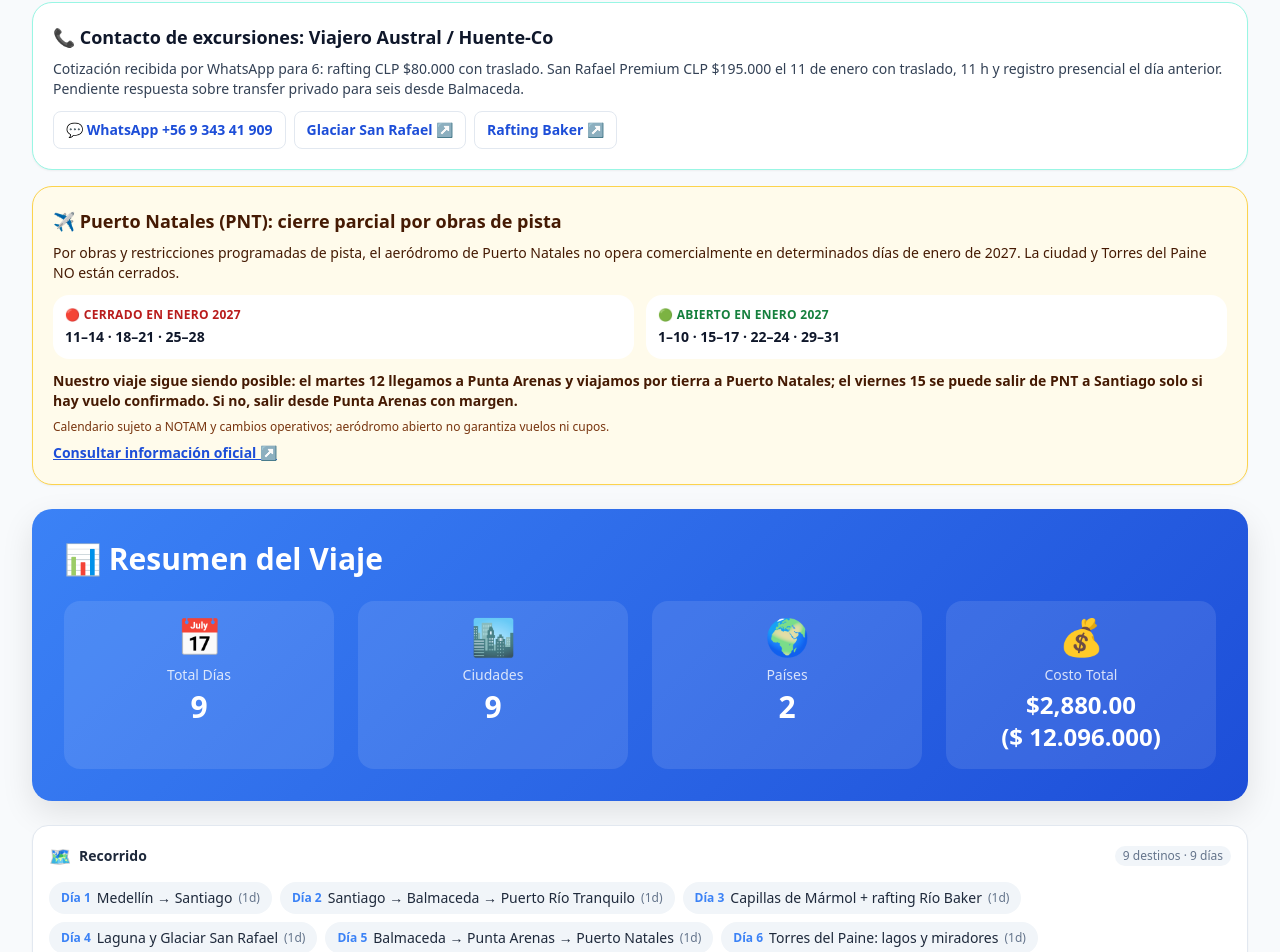
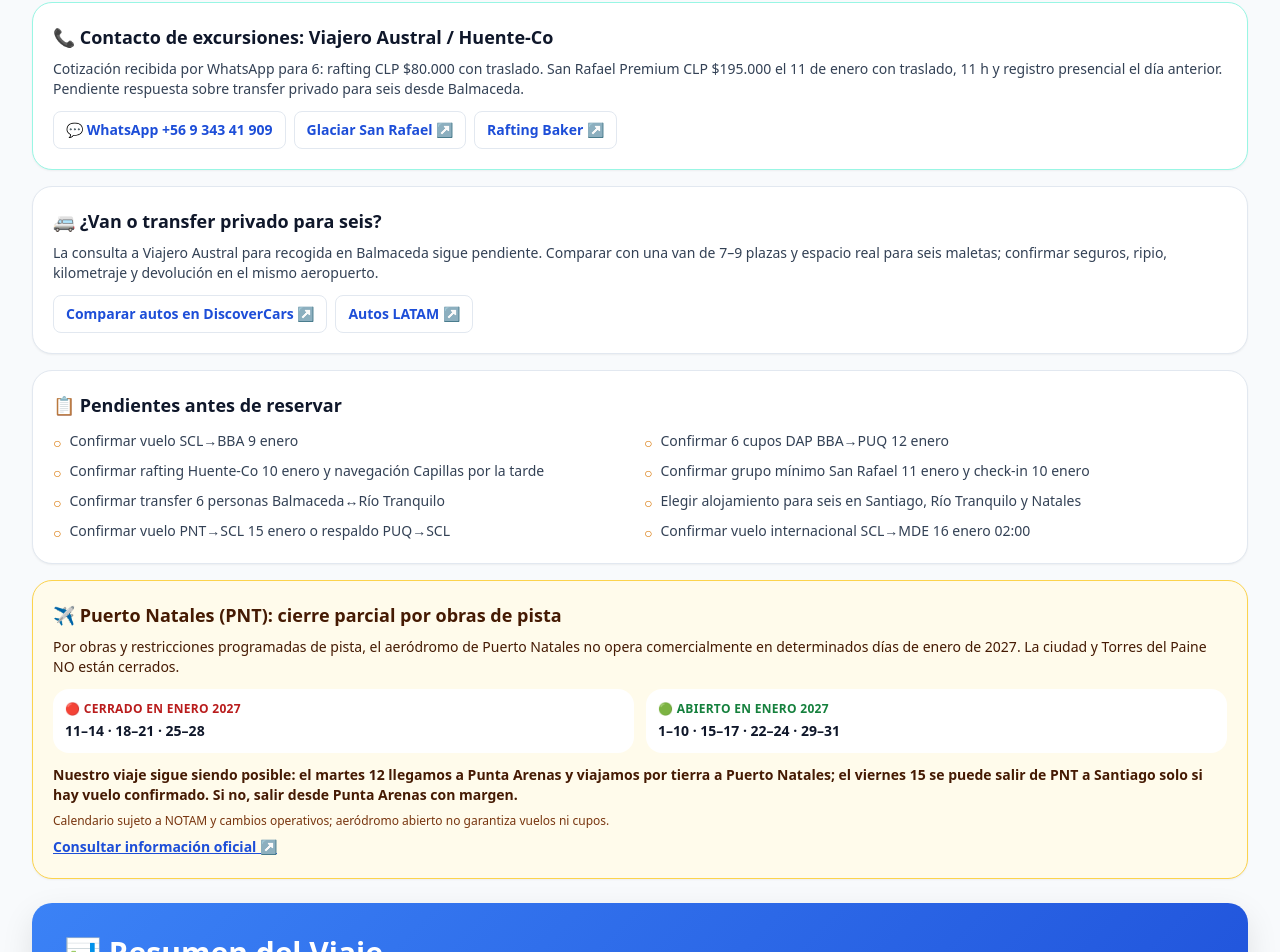
Before and after one commit to javierguioc/travel, a React (Vite) app: page / in a window 1280 px wide. Shown: the part 1232-2184 px from the top of the page. Built offline with nearby package versions, Linux system fonts and the light colour scheme.

Commit message:
Add six-person vehicle comparison and booking checklist to Chile overview

```diff
--- a/src/components/logistics/TripLogistics.jsx
+++ b/src/components/logistics/TripLogistics.jsx
@@ -192,7 +192,7 @@ export function DayLogistics({ day }) {
 
 export function TripLogisticsOverview({ itineraryData }) {
   if (!itineraryData?.tripLogistics) return null;
-  const { groupSize, operator, airport, stays } = itineraryData.tripLogistics;
+  const { groupSize, operator, airport, stays, openItems } = itineraryData.tripLogistics;
   return (
     <section className="space-y-4">
       <div className="rounded-2xl border border-sky-200 bg-gradient-to-br from-sky-50 to-white p-5 shadow-sm">
@@ -215,6 +215,20 @@ export function TripLogisticsOverview({ itineraryData }) {
           <a className={linkClass} href={operator.raftingUrl} target="_blank" rel="noopener noreferrer">Rafting Baker ↗</a>
         </div>
       </div>}
+      <div className="rounded-2xl border border-slate-200 bg-white p-5 shadow-sm">
+        <h3 className="text-lg font-bold text-slate-900">🚐 ¿Van o transfer privado para seis?</h3>
+        <p className="mt-2 text-sm text-slate-700">La consulta a Viajero Austral para recogida en Balmaceda sigue pendiente. Comparar con una van de 7–9 plazas y espacio real para seis maletas; confirmar seguros, ripio, kilometraje y devolución en el mismo aeropuerto.</p>
+        <div className="mt-3 flex flex-wrap gap-2">
+          <a className={linkClass} href="https://www.discovercars.com/chile/balmaceda/balmaceda-airport" target="_blank" rel="noopener noreferrer">Comparar autos en DiscoverCars ↗</a>
+          <a className={linkClass} href="https://www.latamairlines.com/cl/es/autos/#/results?ptid=130.10" target="_blank" rel="noopener noreferrer">Autos LATAM ↗</a>
+        </div>
+      </div>
+      {openItems?.length > 0 && <div className="rounded-2xl border border-slate-200 bg-white p-5 shadow-sm">
+        <h3 className="text-lg font-bold text-slate-900">📋 Pendientes antes de reservar</h3>
+        <ul className="mt-3 grid gap-2 sm:grid-cols-2">
+          {openItems.map((item, i) => <li key={i} className="flex items-start gap-2 text-sm text-slate-700"><span aria-hidden="true" className="mt-0.5 text-amber-600">○</span>{item}</li>)}
+        </ul>
+      </div>}
       {airport && <div className="rounded-2xl border border-amber-300 bg-amber-50 p-5 shadow-sm">
         <h3 className="text-lg font-bold text-amber-950">✈️ Puerto Natales (PNT): cierre parcial por obras de pista</h3>
         <p className="mt-2 text-sm text-amber-950">{airport.explanation}</p>
```
